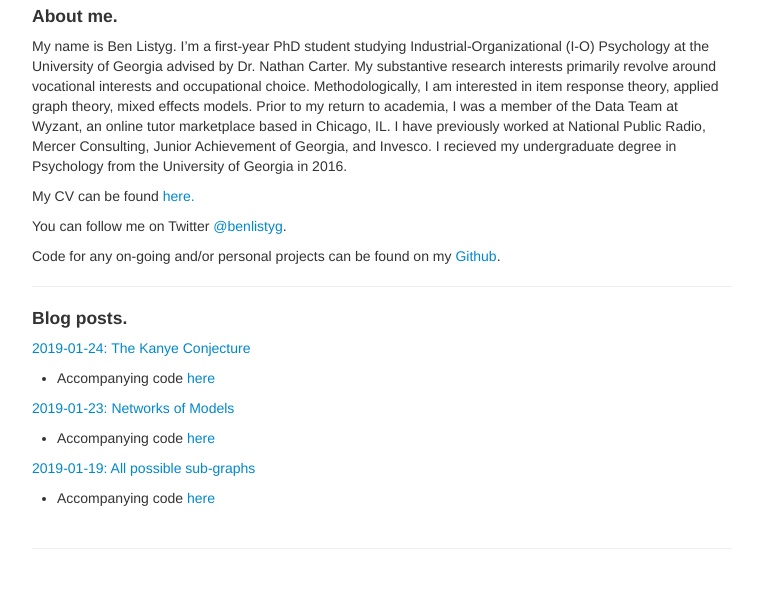
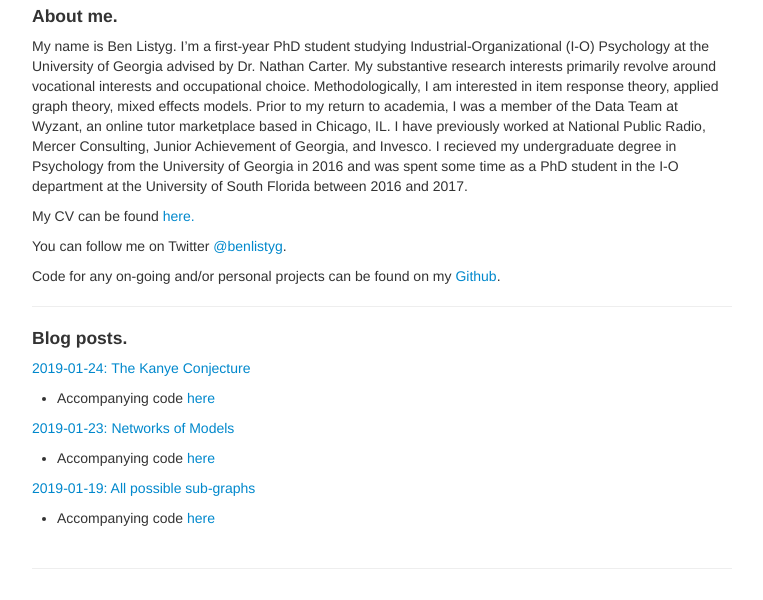
Before and after one commit to BListyg/blistyg.github.io, a Jekyll site: the page built from index.md, in a window 1280 px wide, cut to the strip 406-1006 px from the top of the page. Shown: the whole strip, without its empty margins (258-1021 px from the left). Built offline with Jekyll 4.4.1, drawn with Linux system fonts in a browser that asks for light colours.

Commit message:
Update index.md

```diff
--- a/index.md
+++ b/index.md
@@ -8,7 +8,7 @@ layout: page
 
 #### About me.
 
-My name is Ben Listyg. I’m a first-year PhD student studying Industrial-Organizational (I-O) Psychology at the University of Georgia advised by Dr. Nathan Carter. My substantive research interests primarily revolve around vocational interests and occupational choice. Methodologically, I am interested in item response theory, applied graph theory, mixed effects models. Prior to my return to academia, I was a member of the Data Team at Wyzant, an online tutor marketplace based in Chicago, IL. I have previously worked at National Public Radio, Mercer Consulting, Junior Achievement of Georgia, and Invesco. I recieved my undergraduate degree in Psychology from the University of Georgia in 2016.
+My name is Ben Listyg. I’m a first-year PhD student studying Industrial-Organizational (I-O) Psychology at the University of Georgia advised by Dr. Nathan Carter. My substantive research interests primarily revolve around vocational interests and occupational choice. Methodologically, I am interested in item response theory, applied graph theory, mixed effects models. Prior to my return to academia, I was a member of the Data Team at Wyzant, an online tutor marketplace based in Chicago, IL. I have previously worked at National Public Radio, Mercer Consulting, Junior Achievement of Georgia, and Invesco. I recieved my undergraduate degree in Psychology from the University of Georgia in 2016 and was spent some time as a PhD student in the I-O department at the University of South Florida between 2016 and 2017.
 
 My CV can be found [here.](https://drive.google.com/open?id=1QVp1w273dugyvVMCVq8JElLhTX9cXY-P)
 
```
